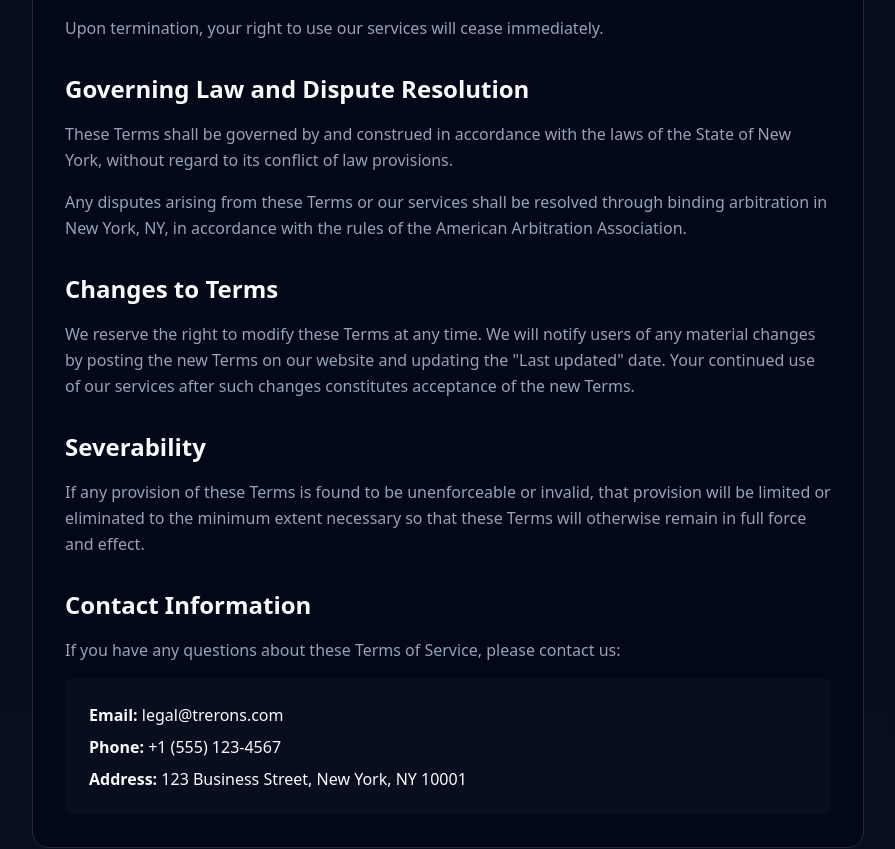
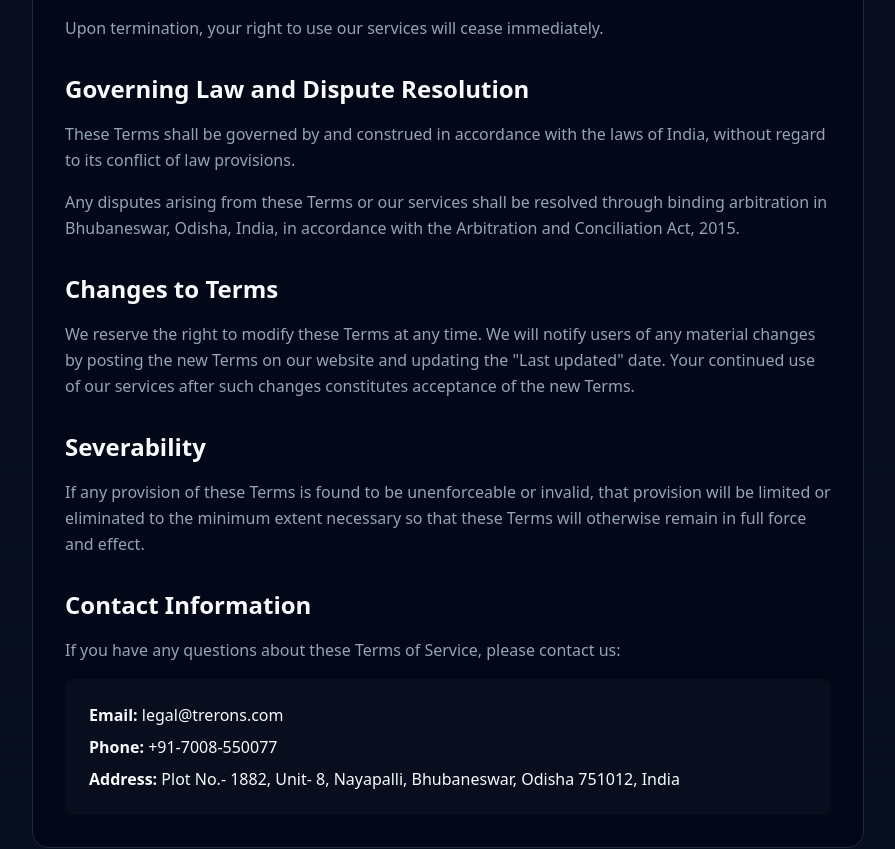
Before and after one commit to nitish-trerons/trerons-web, a React (Vite) app: page /terms-of-service in a window 1280 px wide. Shown: the part 3060-3909 px from the top of the page, without its empty margins (192-1087 px from the left). Built offline with nearby package versions, Linux system fonts and the light colour scheme.

Commit message:
Update Privacy Policy and Terms of Service with correct contact information and Indian jurisdiction

```diff
--- a/src/pages/PrivacyPolicy.tsx
+++ b/src/pages/PrivacyPolicy.tsx
@@ -203,8 +203,8 @@ const PrivacyPolicy = () => {
                                     <div className="bg-muted/20 rounded-lg p-6">
                                         <div className="space-y-2">
                                             <p className="text-foreground"><strong>Email:</strong> privacy@trerons.com</p>
-                                            <p className="text-foreground"><strong>Phone:</strong> +1 (555) 123-4567</p>
-                                            <p className="text-foreground"><strong>Address:</strong> 123 Business Street, New York, NY 10001</p>
+                                            <p className="text-foreground"><strong>Phone:</strong> +91-7008-550077</p>
+                                            <p className="text-foreground"><strong>Address:</strong> Plot No.- 1882, Unit- 8, Nayapalli, Bhubaneswar, Odisha 751012, India</p>
                                         </div>
                                     </div>
                                 </div>
--- a/src/pages/TermsOfService.tsx
+++ b/src/pages/TermsOfService.tsx
@@ -189,10 +189,10 @@ const TermsOfService = () => {
                                 <div>
                                     <h2 className="text-2xl font-bold mb-4">Governing Law and Dispute Resolution</h2>
                                     <p className="text-muted-foreground leading-relaxed mb-4">
-                                        These Terms shall be governed by and construed in accordance with the laws of the State of New York, without regard to its conflict of law provisions.
+                                        These Terms shall be governed by and construed in accordance with the laws of India, without regard to its conflict of law provisions.
                                     </p>
                                     <p className="text-muted-foreground leading-relaxed">
-                                        Any disputes arising from these Terms or our services shall be resolved through binding arbitration in New York, NY, in accordance with the rules of the American Arbitration Association.
+                                        Any disputes arising from these Terms or our services shall be resolved through binding arbitration in Bhubaneswar, Odisha, India, in accordance with the Arbitration and Conciliation Act, 2015.
                                     </p>
                                 </div>
 
@@ -221,8 +221,8 @@ const TermsOfService = () => {
                                     <div className="bg-muted/20 rounded-lg p-6">
                                         <div className="space-y-2">
                                             <p className="text-foreground"><strong>Email:</strong> legal@trerons.com</p>
-                                            <p className="text-foreground"><strong>Phone:</strong> +1 (555) 123-4567</p>
-                                            <p className="text-foreground"><strong>Address:</strong> 123 Business Street, New York, NY 10001</p>
+                                            <p className="text-foreground"><strong>Phone:</strong> +91-7008-550077</p>
+                                            <p className="text-foreground"><strong>Address:</strong> Plot No.- 1882, Unit- 8, Nayapalli, Bhubaneswar, Odisha 751012, India</p>
                                         </div>
                                     </div>
                                 </div>
```
